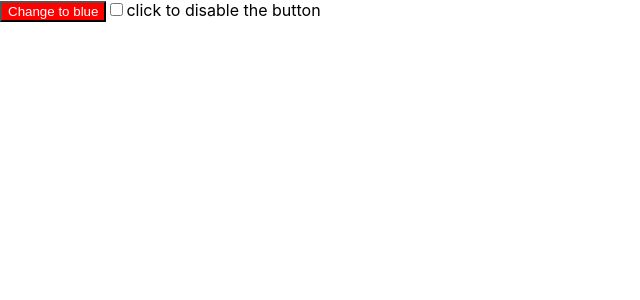
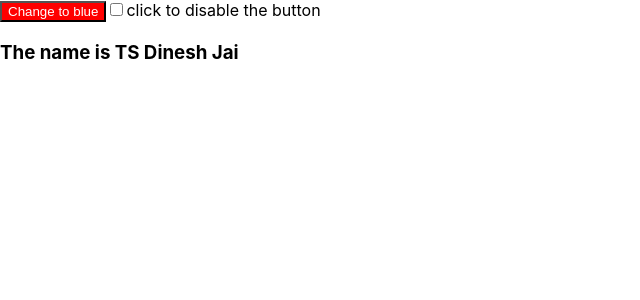
Before and after one commit to tsdineshjai/ngu-app, a React (Create React App) app: page / in a window 1280 px wide. Shown: the top 300 px of the page, without its empty margins (0-640 px from the left). Built offline with nearby package versions, Linux system fonts and the light colour scheme.

Commit message:
added a header to app.js

```diff
--- a/src/App.js
+++ b/src/App.js
@@ -27,6 +27,8 @@ function App() {
 			<label htmlFor="chekBoxToDisableButton">
 				click to disable the button
 			</label>
+
+			<h3>The name is TS Dinesh Jai</h3>
 		</div>
 	);
 }
```
